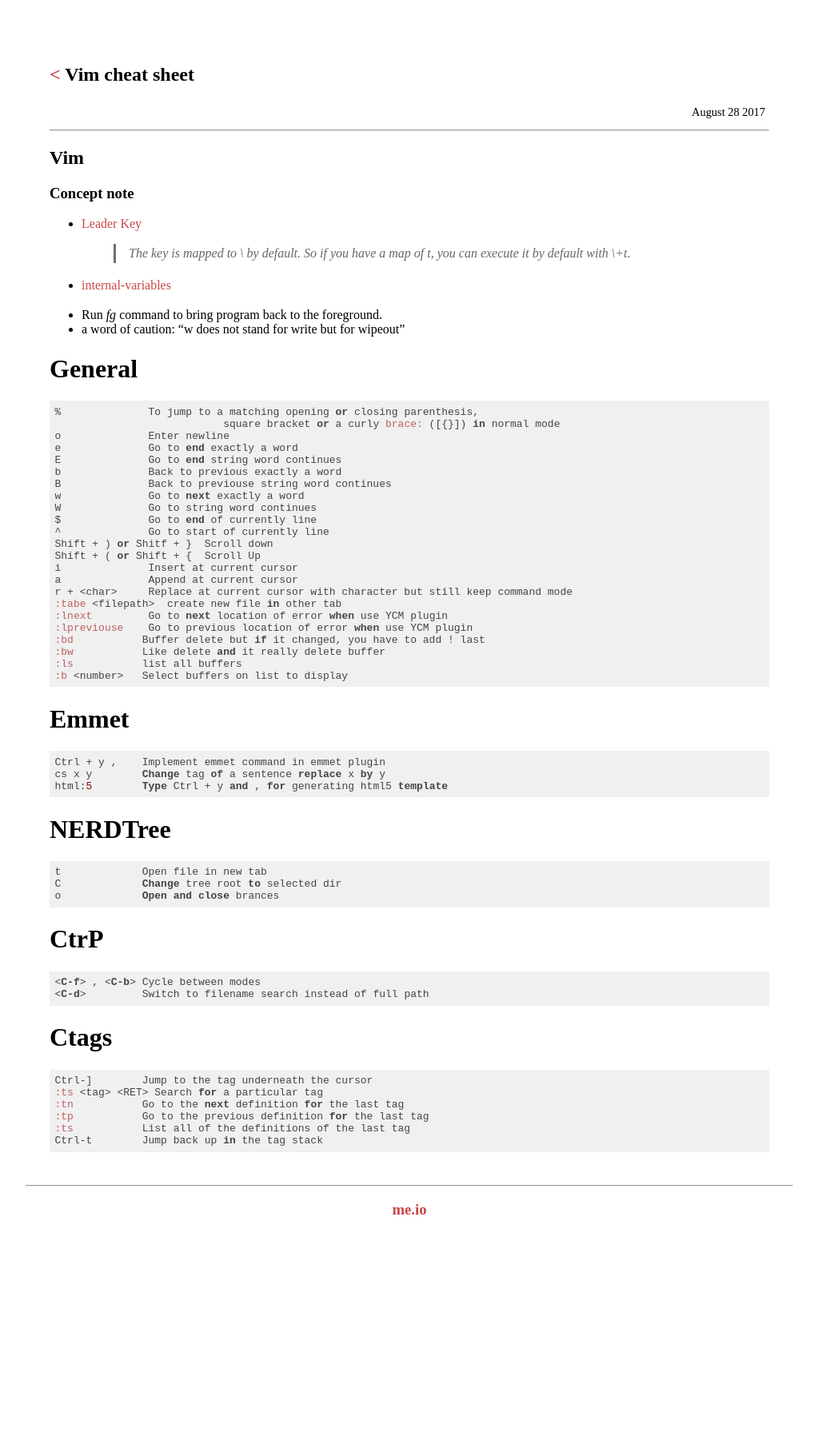
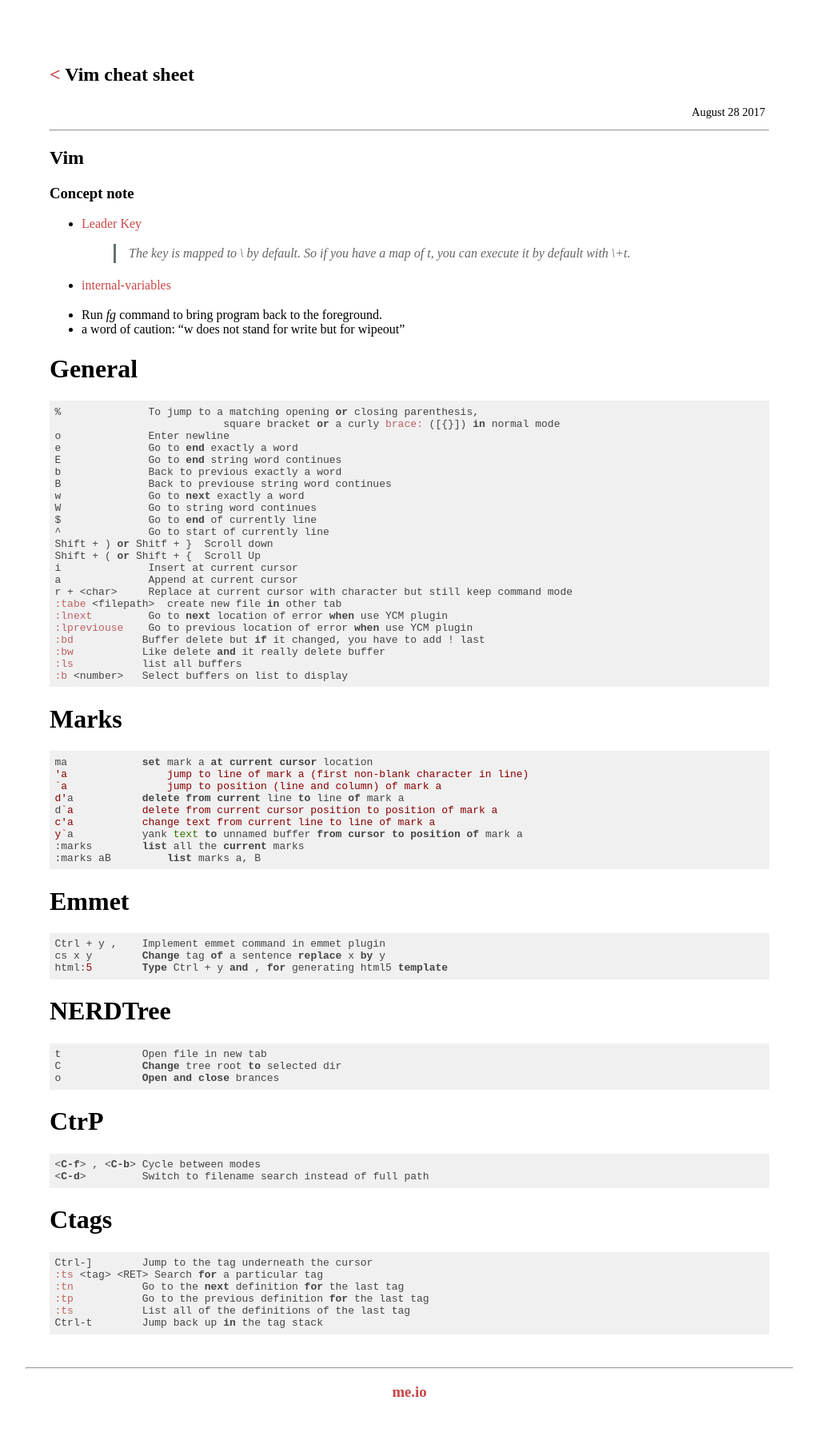
Before and after one commit to congdv/congdv.github.io, a Jekyll site: the page built from _posts/2017-08-28-vim-cheat-sheet.md, in a window 1280 px wide. Shown: the whole page at 80% size, without its empty margins (128-1151 px from the left). Built offline with Jekyll 4.4.1, drawn with Linux system fonts in a browser that asks for light colours; before the commit the page ends 1583 px from its top, so only the background shows below that.

Commit message:
Update 2017-08-28-vim-cheat-sheet.md

````diff
--- a/_posts/2017-08-28-vim-cheat-sheet.md
+++ b/_posts/2017-08-28-vim-cheat-sheet.md
@@ -44,6 +44,19 @@
 :b <number>   Select buffers on list to display
 ```
 
+# Marks #
+```
+ma            set mark a at current cursor location
+'a 	          jump to line of mark a (first non-blank character in line)
+`a 	          jump to position (line and column) of mark a
+d'a 	      delete from current line to line of mark a
+d`a 	      delete from current cursor position to position of mark a
+c'a 	      change text from current line to line of mark a
+y`a 	      yank text to unnamed buffer from cursor to position of mark a
+:marks 	      list all the current marks
+:marks aB 	  list marks a, B
+```
+
 # Emmet #
 ```
 Ctrl + y ,    Implement emmet command in emmet plugin
````
